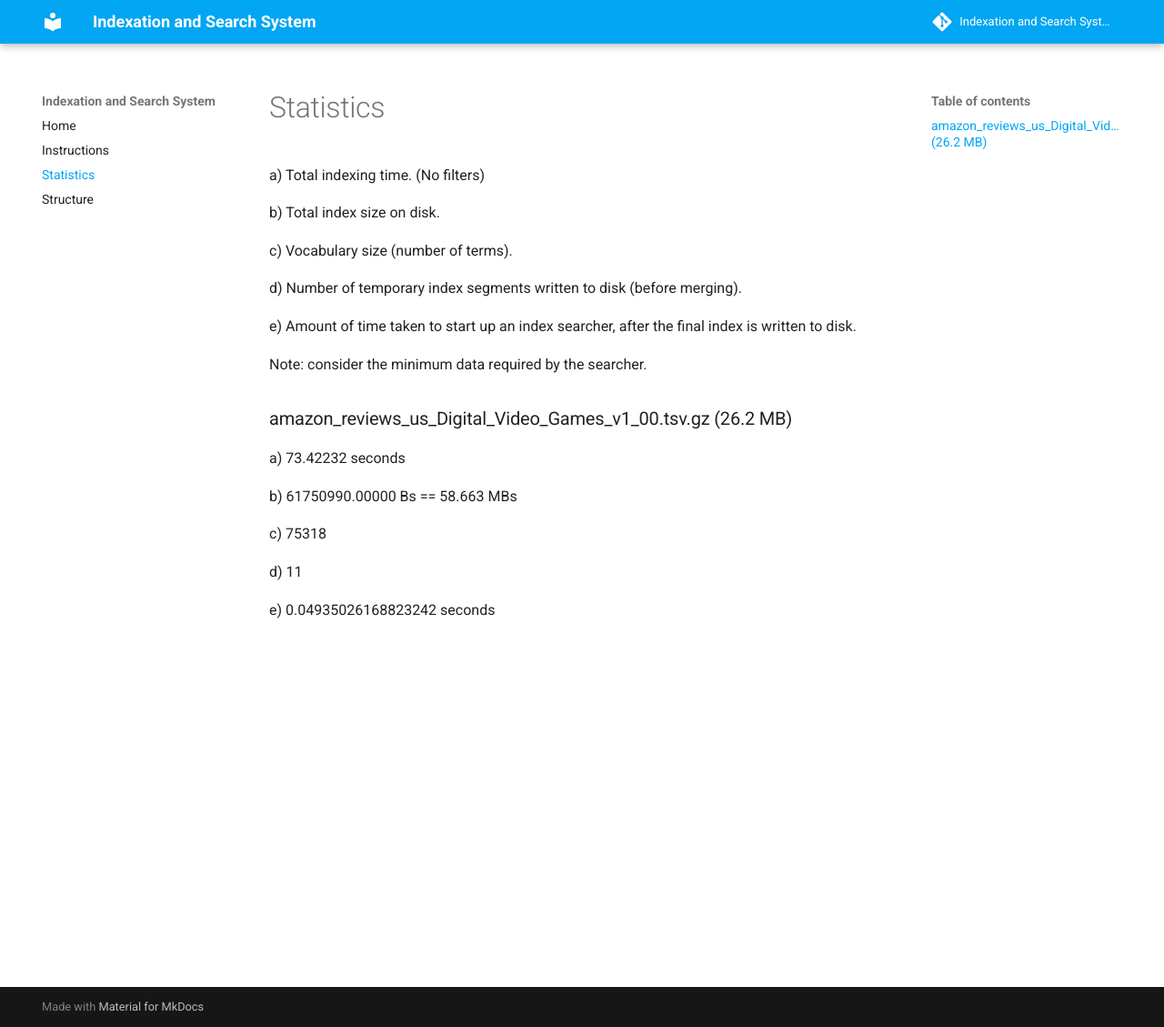
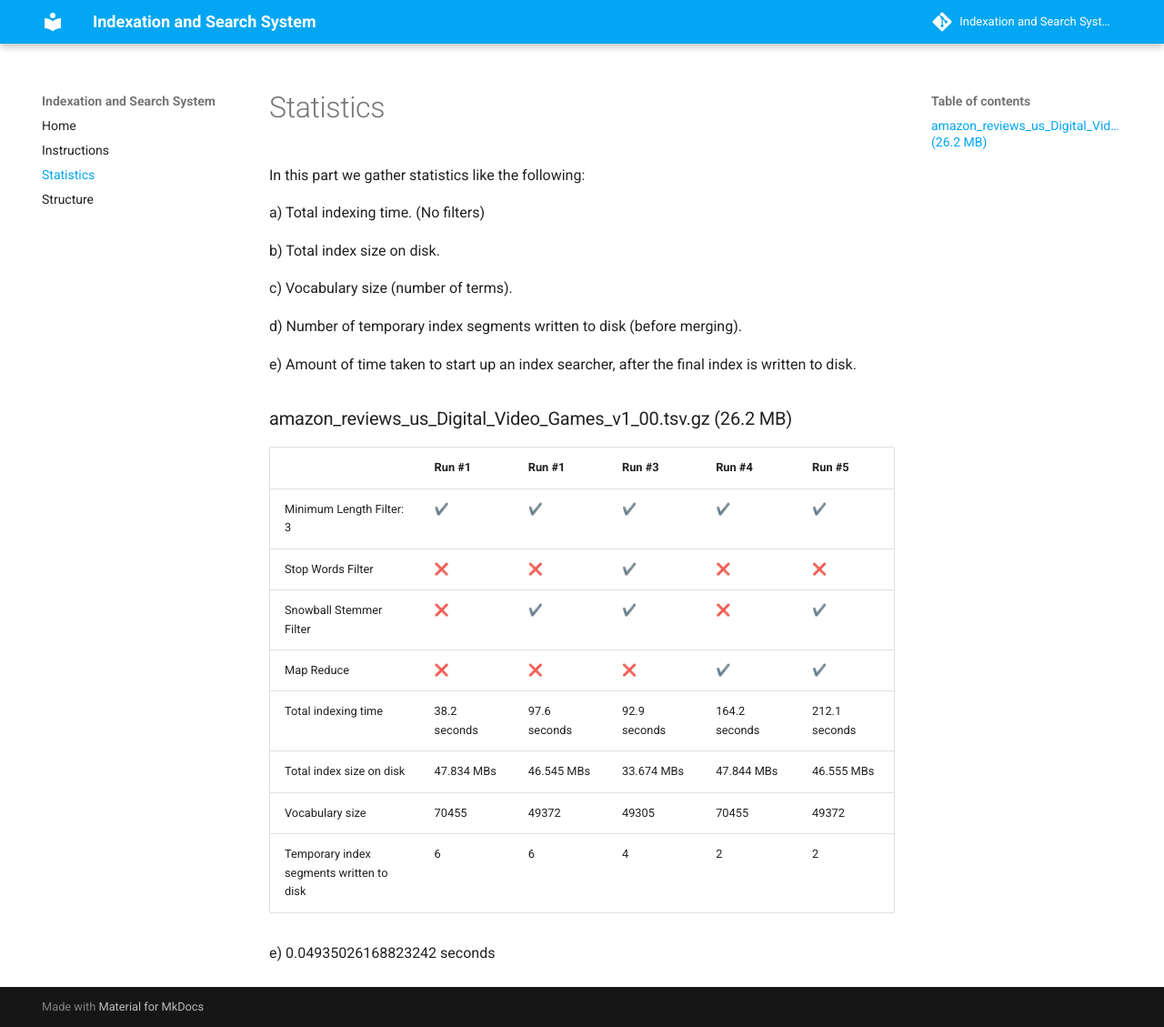
Before and after one commit to MarioCSilva/RI_Project, an MkDocs documentation site: the page built from docs/statistics.md, in a window 1280 px wide and 1129 px high. Shown: the whole window at 91% size. Built offline with MkDocs 1.6.1 and Material for MkDocs 9.7.7, drawn with Linux system fonts in a browser that asks for light colours; comment, search, counter and statistics services are not loaded.

Commit message:
added table with results

```diff
--- a/docs/statistics.md
+++ b/docs/statistics.md
@@ -1,3 +1,5 @@
+In this part we gather statistics like the following:
+
 a) Total indexing time. (No filters)
 
 b) Total index size on disk.
@@ -8,16 +10,18 @@ d) Number of temporary index segments written to disk (before merging).
 
 e) Amount of time taken to start up an index searcher, after the final index is written to disk.
 
-Note: consider the minimum data required by the searcher.
 
 ### amazon_reviews_us_Digital_Video_Games_v1_00.tsv.gz (26.2 MB)
 
-a) 73.42232 seconds
-
-b) 61750990.00000 Bs == 58.663 MBs
-
-c) 75318
-
-d) 11
+|                                          | Run #1             | Run #1             | Run #3             | Run #4             | Run #5             |
+|------------------------------------------|--------------------|--------------------|--------------------|--------------------|--------------------|
+| Minimum Length Filter: 3                 | ✔️ | ✔️ | ✔️ | ✔️ | ✔️ |
+| Stop Words Filter                        |         ❌        |         ❌        | ✔️ |         ❌        |         ❌        |
+| Snowball Stemmer Filter                  |         ❌        | ✔️ | ✔️ |         ❌        | ✔️ |
+| Map Reduce                               |         ❌        |         ❌        |         ❌        | ✔️ | ✔️ |
+| Total indexing time                      |    38.2 seconds    |    97.6 seconds    |    92.9 seconds    |    164.2 seconds   |    212.1 seconds   |
+| Total index size on disk                 |     47.834 MBs     |     46.545 MBs     |     33.674 MBs     |     47.844 MBs     |     46.555 MBs     |
+| Vocabulary size                          |        70455       |        49372       |        49305       |        70455       |        49372       |
+| Temporary index segments written to disk |          6         |          6         |          4         |          2         |          2         |
 
 e) 0.04935026168823242 seconds
```
Also changed, not shown: docs/instructions.md (+1 -1 lines).
